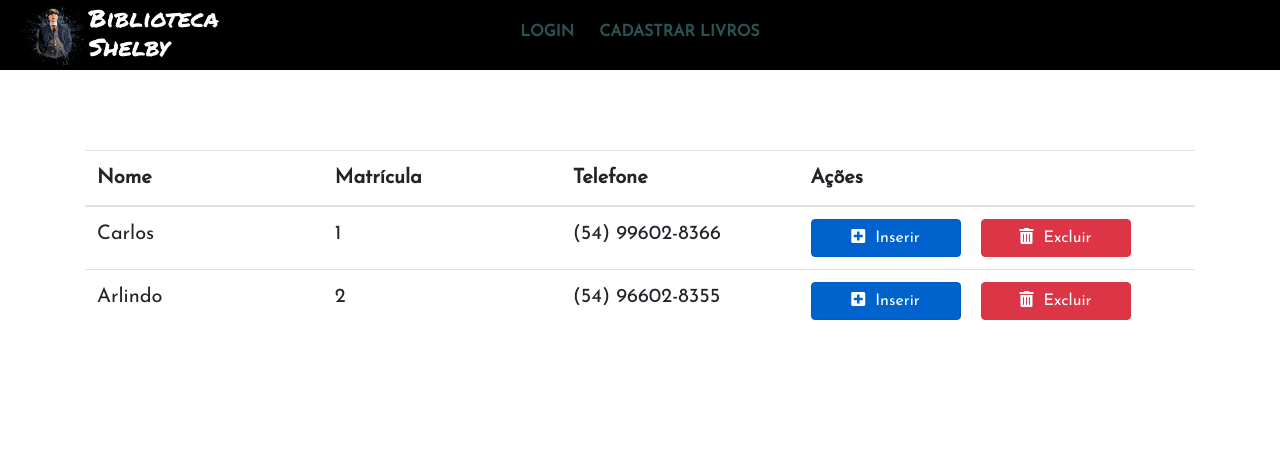
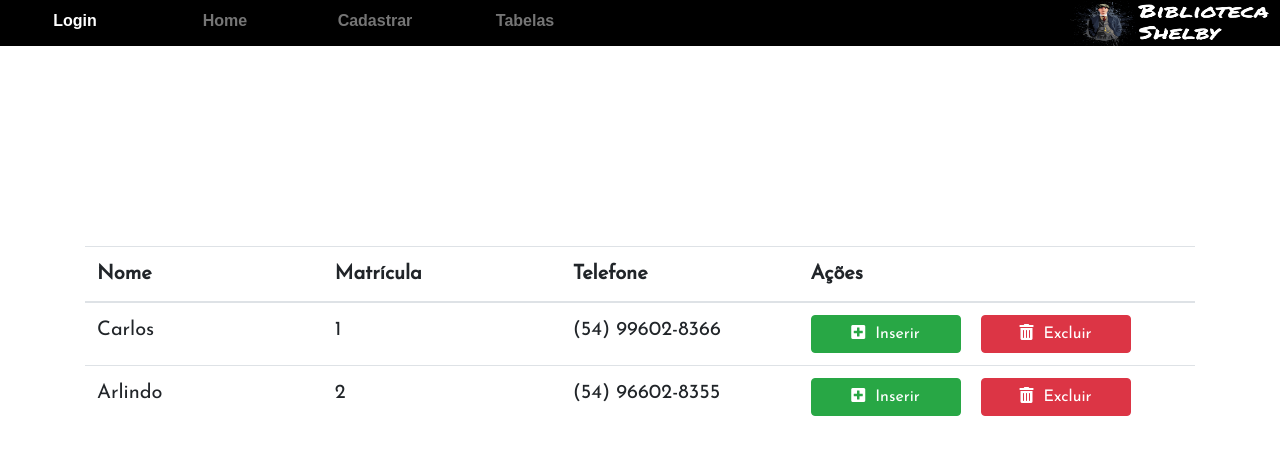
Before and after one commit to AndeGrotto/Biblioteca-Shelby, a PHP site: page /View/mostrarAlunos.php in a window 1280 px wide. Shown: the top 455 px of the page. Run offline with PHP 8.4, Linux system fonts and the light colour scheme; data comes from the database, SQL or seed files in the repository.

Commit message:
25/06 CSS

```diff
--- a/Programa/Controller/AlunosController.php
+++ b/Programa/Controller/AlunosController.php
@@ -32,8 +32,8 @@ class AlunosController {
 			if($telefone)
 			  echo "<td>$telefone</td>";
 
-			  echo "<th class=\"acoes\"><a href=\"../View/cadastrarLivros.php\" class=\"btn btn-primary btn active\" role=\"button\" aria-pressed=\"true\"><i class=\"icone fas fa-plus-square\"></i>Inserir</a>";
-			  echo "<a href=\"../View/excluirLivros.php?matricula=$matricula\" class=\"btn btn-danger\" role=\"button\" aria-pressed=\"true\"  onclick=\"return ConfirmarDelete();\"><i class=\"icone fas fa-trash-alt\"></i>Excluir</a></th>";
+			  echo "<th class=\"acoes\"><a href=\"../View/cadastrarLivros.php\" class=\"btn btn-success\" role=\"button\" aria-pressed=\"true\"><i class=\"icone fas fa-plus-square\"></i>Inserir</a>";
+			  echo "<a href=\"../View/excluirAlunos.php?matricula=$matricula\" class=\"btn btn-danger\" role=\"button\" aria-pressed=\"true\"  onclick=\"return ConfirmarDelete();\"><i class=\"icone fas fa-trash-alt\"></i>Excluir</a></th>";
 
 			echo "</tr>";
 		  }
@@ -89,7 +89,7 @@ class AlunosController {
 			$validar = $DAO->Excluir($cod);
 			if($validar) {
 				echo "<p class=\"sucesso fa-blink\">ALUNOS DELETADO COM SUCESSO!</p>";
-				header("location: ../View/mostrarLivros.php");
+				header("location: ../View/mostrarAlunos.php");
 			}else {
 				echo "<p class=\"erro fa-blink\">NÃO FOI POSSÍVEL EXCLUIR O ALUNO, TENTE NOVAMENTE!</p>";
 			}
--- a/Programa/Controller/LivrosController.php
+++ b/Programa/Controller/LivrosController.php
@@ -33,7 +33,7 @@ class LivrosController {
 			  echo "<td>$autor</td>";
 
 
-			  echo "<th class=\"acoes\"><a href=\"../View/cadastrarLivros.php\" class=\"btn btn-primary btn active\" role=\"button\" aria-pressed=\"true\"><i class=\"icone fas fa-plus-square\"></i>Inserir</a>";
+			  echo "<th class=\"acoes\"><a href=\"../View/cadastrarLivros.php\" class=\"btn btn-success\" role=\"button\" aria-pressed=\"true\"><i class=\"icone fas fa-edit\"></i>Editar</a>";
 			  echo "<a href=\"../View/excluirLivros.php?isbn=$isbn\" class=\"btn btn-danger\" role=\"button\" aria-pressed=\"true\"  onclick=\"return ConfirmarDelete();\"><i class=\"icone fas fa-trash-alt\"></i>Excluir</a></th>";
 
 
--- a/Programa/Include/css/estilo.css
+++ b/Programa/Include/css/estilo.css
@@ -2,7 +2,7 @@
 @import url('https://fonts.googleapis.com/css2?family=Roboto+Slab:wght@300&display=swap');
 
 
-html, body {
+* {
     margin: 0;
     padding: 0;
 }
@@ -312,7 +312,7 @@ input[type=text]:focus, input[type=password]:focus, input[type=number]:focus {
 table {
   font-size: 20px;
   margin: auto;
-  margin-top: 10vh;
+  margin-top: 25vh;
 }
 
 .acoes {
@@ -337,47 +337,165 @@ th {
 }
 
 /* Menu */
-.menu-bar {
-  font-family: 'Fira Sans', sans-serif;
-  font-family: 'Josefin Sans', sans-serif;
-  text-transform: uppercase;
+
+.menu {
+  margin-top: -20px;
+  padding: 0;
+  width: 100%;
+  height: 50px;
+  background-color: #000000;
+  font-family: Arial, Helvetica, sans-serif;
   font-weight: bold;
 }
 
-.menu-bar ul{
-  height: 70px;
-  padding: 0px;
-  margin: 0px;
-  background-color: #000000;
+.menu ul {
   list-style: none;
-  text-align: center;
+  position: relative;
 }
 
-.menu-bar ul li {
-  display: inline;
+.menu ul li {
+  width: 150px;
+  float: left;
+  cursor: pointer;
 }
 
-.menu-bar ul li a{
-
-padding: 20px 10px;
-display: inline-block;
-color: #2b5353;
-text-decoration: none;
+.menu a {
+  padding: 13px;
+  display: block;
+  text-decoration: none;
+  text-align: center;
+  background-color: #000000;
+  color: #757575;
 }
 
-.menu-bar ul li a:hover {
-  color: #fff;
-  transition: 0.8s;
+.menu ul ul {
+  position: absolute;
+  visibility: hidden;
+}
+
+.menu ul li:hover ul {
+  visibility: visible;
+}
+
+.menu a:hover {
+  color: rgb(255, 255, 255);
+  background-color: black;
+}
+
+.menu ul ul li {
+  float: none;
+  border: solid 1px #000000;
+}
+
+.menu ul ul li a {
+  background-color: #000000;
+}
+
+.menu ul ul li a:hover {
+  background-color: rgb(255, 255, 255);
+  color: black;
+}
+
+label[for="bt_menu"] {
+  padding: 5px;
+  background-color: rgb(0, 0, 0);
+  color: white;
+  font-family: Arial, Helvetica, sans-serif;
+  text-align: center;
+  font-size: 30px;
+  cursor: pointer;
+  width: 50px;
+  height: 55px;
+}
+
+#bt_menu {
+  display: none;
+}
+
+label[for="bt_menu"] {
+  display: none;
+}
+
+.menu .log {
+  width: 0px;
+  background-color: #4877f4;
 }
 
 .logo {
   width: 200px;
-  height: 60px;
-  float: left;
-  margin: 5px 0 5px 10px;
+  height: 45px;
+  float: right;
+  margin: -8px 0;
   position: absolute;
-  left: calc(10px);
+  right: 10px;
 }
+
+@media(max-width: 800px) {
+
+  .logo {
+    visibility: hidden;
+  }
+
+  label[for="bt_menu"] {
+    display: block;
+    width: 100%;
+  }
+
+  #bt_menu:checked ~ .menu {
+    margin-left: 0;
+  }
+
+  .menu {
+    margin-top: -10px;
+    margin-left: -100%;
+    transition: all .4s;
+  }
+
+  .menu ul li {
+    width: 100%;
+    float: none;
+  }
+
+  .menu ul ul{
+    position: static;
+    overflow: hidden;
+    max-height: 0;
+    transition: all .4s;
+  }
+
+  .menu ul li:hover ul {
+    height: auto;
+    max-height: 200px;
+  }
+
+  .a {
+    visibility: hidden;
+  }
+
+
+}
+
+
+
+
+
+
+
+
+
+
+
+
+
+
+
+
+
+
+
+
+
+
 
 
 /* Rodapé */
@@ -406,6 +524,8 @@ a {
   .footer-column:not(:first-child) {
     padding-top: 2rem;
   }
+
+
   @media (min-width: 768px) {
     .footer-column:not(:first-child) {
       padding-top: 0rem;
--- a/Programa/Include/js/javascript.js
+++ b/Programa/Include/js/javascript.js
@@ -5,7 +5,7 @@ $(document).ready(function(){
     $('.telefone').mask('(00) 00000-0000');
     $('.cpf').mask('000.000.000-00');
     $('.dinheiro').mask('000.000.000.000,00');
-    /*$('.isbn').mask('000–00–000–0000–0');*/
+    $('.isbn').mask('0000000000000');
 });
 
 function goBack() {
--- a/Programa/View/cadastrarAlunos.php
+++ b/Programa/View/cadastrarAlunos.php
@@ -51,7 +51,7 @@
 
                 <div class="form-group grid">
                     <input class="form-control cadastro" type="submit" name="cadastrarAluno" value="Cadastrar">
-                    <input class="form-control cadastro" type="submit" name="voltarAluno" value="Voltar" onclick="goBack()">
+                    <input class="form-control cadastro" type="submit" name="voltarAluno" value="Voltar" onclick="window.location.href='mostrarAlunos.php'">
                 </div>
             </form>
             <?php
--- a/Programa/View/mostrarAlunos.php
+++ b/Programa/View/mostrarAlunos.php
@@ -27,14 +27,34 @@
 
 <body>
 
-<header>
-        <div class="menu-bar">
+    <header>
+
+        <input type="checkbox" id="bt_menu">
+        <label for="bt_menu">&#9776;</label>
+
+        <nav class="menu">
                 <ul>
-                    <img class="logo" src="../Include/imagens/imagem6-logo.png">
+
                     <li><a href="login.php">Login</a></li>
-                    <li><a href="cadastrarLivros.php">Cadastrar Livros</a></li>
+                    <li><a href="telaPrincipal.html">Home</a></li>
+                    <li><a href="#">Cadastrar</a>
+                        <ul>
+                            <li><a href="cadastrarAlunos.php">Alunos</a></li>
+                            <li><a href="cadastrarEmprestimo.php">Empréstimo</a></li>
+                            <li><a href="cadastrarLivros.php">Livros</a></li>
+                        </ul>
+                        </li>
+
+                    <li><a href="#">Tabelas</a>
+                        <ul>
+                            <li><a href="mostrarAlunos.php">Alunos</a></li>
+                            <li><a href="mostrarEmprestimo.php">Empréstimo</a></li>
+                            <li><a href="mostrarLivros.php">Livros</a></li>
+                        </ul>
+                    </li>
                 </ul>
-        </div>
+                <a href="telaPrincipal.html" class="log"><img class="logo" src="../Include/imagens/imagem6-logo.png"> </a>
+        </nav>
     </header>
 
     <main>
@@ -67,7 +87,6 @@
 
     <script src="https://cdnjs.cloudflare.com/ajax/libs/jquery.mask/1.14.11/jquery.mask.min.js"></script>
 
-
     <script type="text/javascript" src="../Include/js/javascript.js"></script>
 
     <body>
```
Also changed, not shown: Programa/View/mostrarLivros.php (+27 -8 lines).
